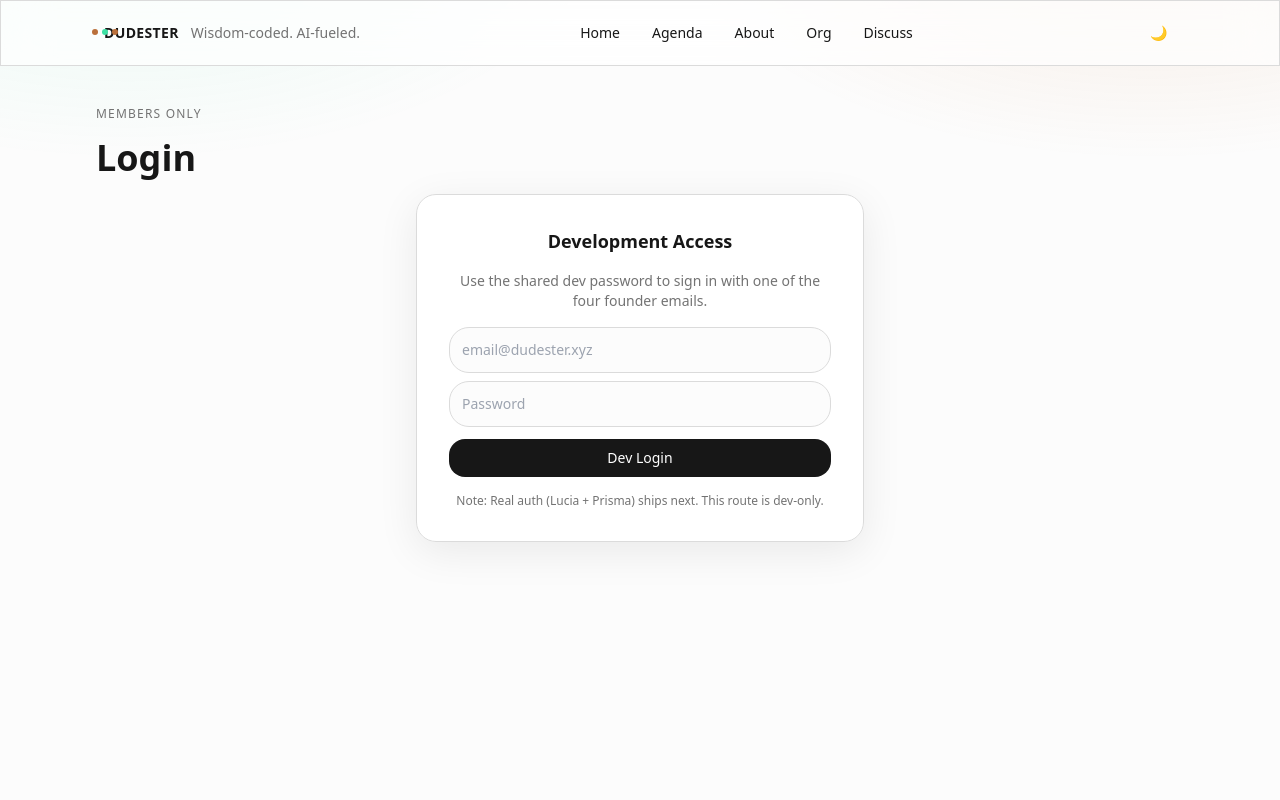
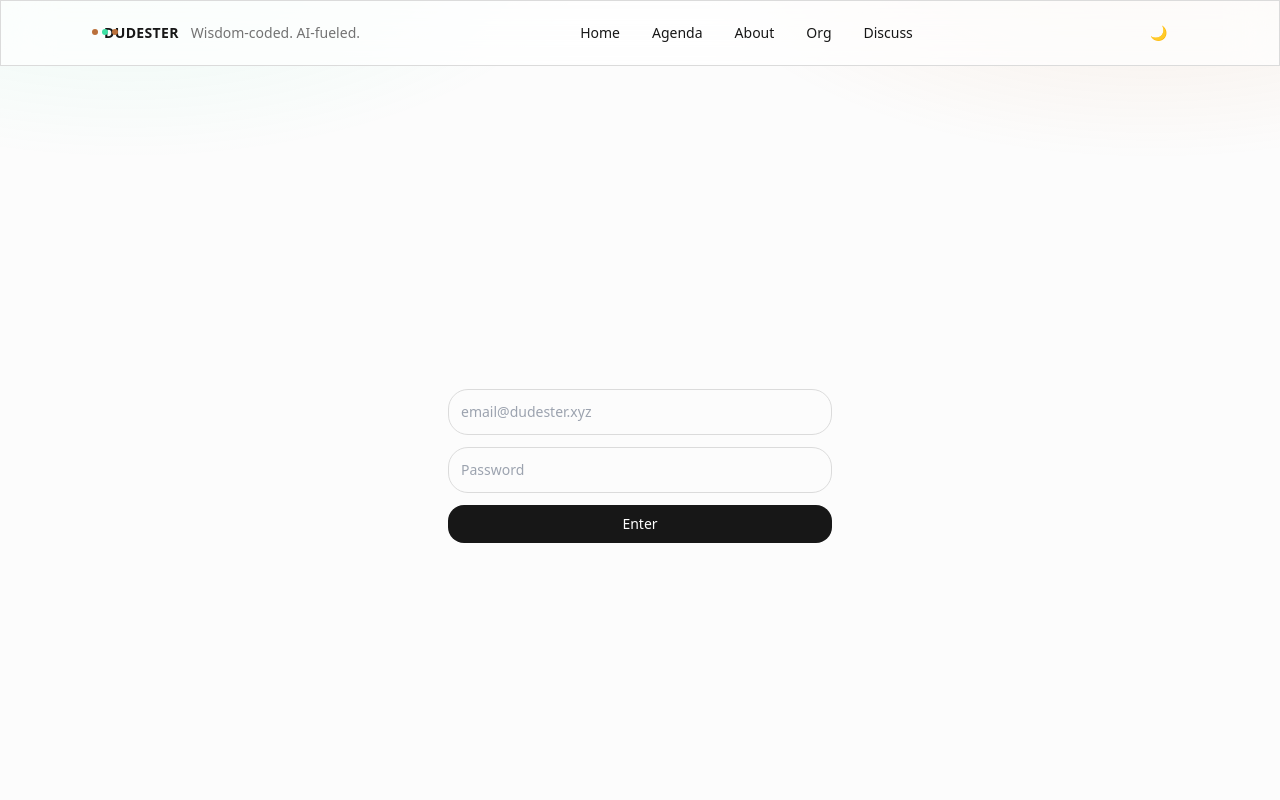
Before and after one commit to devenspear/dudester-1, a Next.js app: page /login in a window 1280 px wide. Shown: the top 800 px of the page. Built offline with nearby package versions, Linux system fonts and the light colour scheme.

Commit message:
Lock root behind auth, simplify /login to email+password+Enter, hide site chrome on login

```diff
--- a/app/globals.css
+++ b/app/globals.css
@@ -30,6 +30,13 @@ body{
   text-rendering:optimizeLegibility;
   -webkit-font-smoothing:antialiased;
   -moz-osx-font-smoothing:grayscale;
+}
+
+/* Hide app chrome on the login page */
+.route-login header,
+.route-login footer,
+.route-login nav[role="navigation"]{
+  display:none;
 }
 
 .container-max{@apply mx-auto w-full max-w-6xl px-4 sm:px-6 lg:px-8;}
--- a/app/layout.tsx
+++ b/app/layout.tsx
@@ -4,6 +4,7 @@ import { Inter, Space_Grotesk } from "next/font/google";
 import { site } from "@/lib/site";
 import Header from "@/components/Header";
 import BottomNav from "@/components/BottomNav";
+import Footer from "@/components/Footer";
 import Footer from "@/components/Footer";
 import { ThemeProvider } from "next-themes";
 import Backdrop from "@/components/Backdrop";
@@ -35,6 +36,7 @@ export default function RootLayout({ children }: { children: React.ReactNode })
       <body className={`${inter.variable} ${grotesk.variable} antialiased`}>
         <ThemeProvider attribute="class" defaultTheme="system" enableSystem>
           <Backdrop />
+          {/* Hide chrome on login route via CSS targeting; middleware ensures lock-out elsewhere */}
           <Header />
           <main className="min-h-[calc(100dvh-4rem)]">{children}</main>
           <Footer />
--- /dev/null
+++ b/app/login/layout.tsx
@@ -0,0 +1,3 @@
+export default function LoginLayout({ children }: { children: React.ReactNode }) {
+	return <div className="route-login">{children}</div>;
+}
--- a/app/login/page.tsx
+++ b/app/login/page.tsx
@@ -3,7 +3,6 @@
 import { useState } from "react";
 import { useRouter, useSearchParams } from "next/navigation";
 import Section from "@/components/Section";
-import { Card } from "@/components/Card";
 
 export default function LoginPage() {
   const router = useRouter();
@@ -32,13 +31,9 @@ export default function LoginPage() {
   };
 
   return (
-    <Section title="Login" kicker="Members Only">
-      <div className="max-w-md mx-auto">
-        <Card title="Development Access">
-          <p className="text-sm text-base-muted mb-4">
-            Use the shared dev password to sign in with one of the four founder emails.
-          </p>
-          <div className="space-y-2 mb-3">
+    <div className="min-h-[100dvh] flex items-center justify-center">
+      <div className="w-full max-w-sm">
+        <div className="space-y-3">
           <input
             type="email"
             className="w-full rounded-2xl border border-base-border bg-base-bg p-3 text-sm"
@@ -55,19 +50,15 @@ export default function LoginPage() {
             onChange={(e) => setPassword(e.target.value)}
             required
           />
-          </div>
           <button
             onClick={handleDevLogin}
             disabled={loading}
             className="btn btn-primary w-full"
           >
-            {loading ? "Logging in..." : "Dev Login"}
+            {loading ? "Entering…" : "Enter"}
           </button>
-          <p className="text-xs text-base-muted mt-4">
-            Note: Real auth (Lucia + Prisma) ships next. This route is dev-only.
-          </p>
-        </Card>
         </div>
-    </Section>
+      </div>
+    </div>
   );
 }
--- a/middleware.ts
+++ b/middleware.ts
@@ -1,7 +1,7 @@
 import { NextRequest, NextResponse } from "next/server";
 import { verifySession } from "@/src/lib/jwt";
 
-const PUBLIC_PATHS = ["/", "/login", "/manifest.webmanifest", "/icon-192.png", "/icon-512.png"];
+const PUBLIC_PATHS = ["/login", "/manifest.webmanifest", "/icon-192.png", "/icon-512.png"];
 
 export async function middleware(req: NextRequest) {
   const { pathname } = req.nextUrl;
```
Lines whose indentation alone changed are shown as unchanged.
